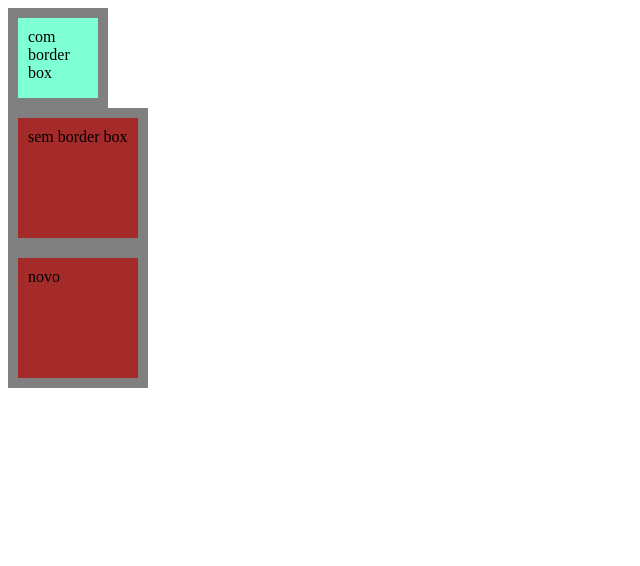
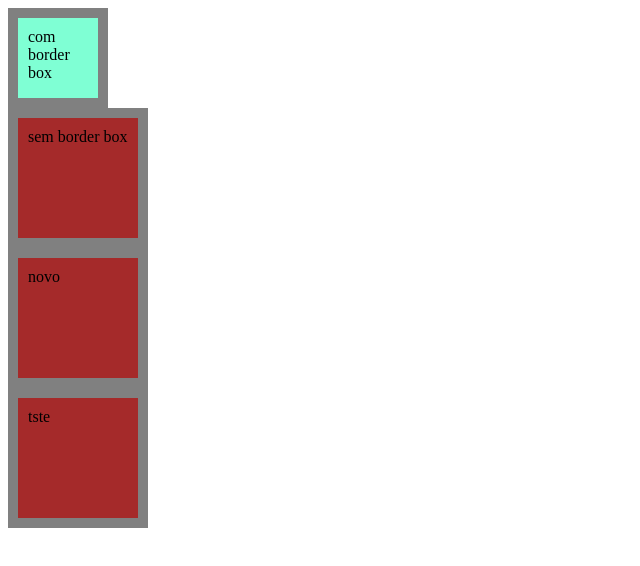
Before and after one commit to 7uishenrique/Aula-html, a plain HTML site: page index.html in a window 1280 px wide. Shown: the whole page, without its empty margins (0-640 px from the left). Drawn offline with Linux system fonts and the light colour scheme.

Commit message:
add linha de comando em teste

```diff
--- a/index.html
+++ b/index.html
@@ -21,5 +21,9 @@
     <div class="sem-border-box">
         novo
     </div>
+
+    <div class="sem-border-box">
+        tste
+    </div>
 </body>
 </html>
```
